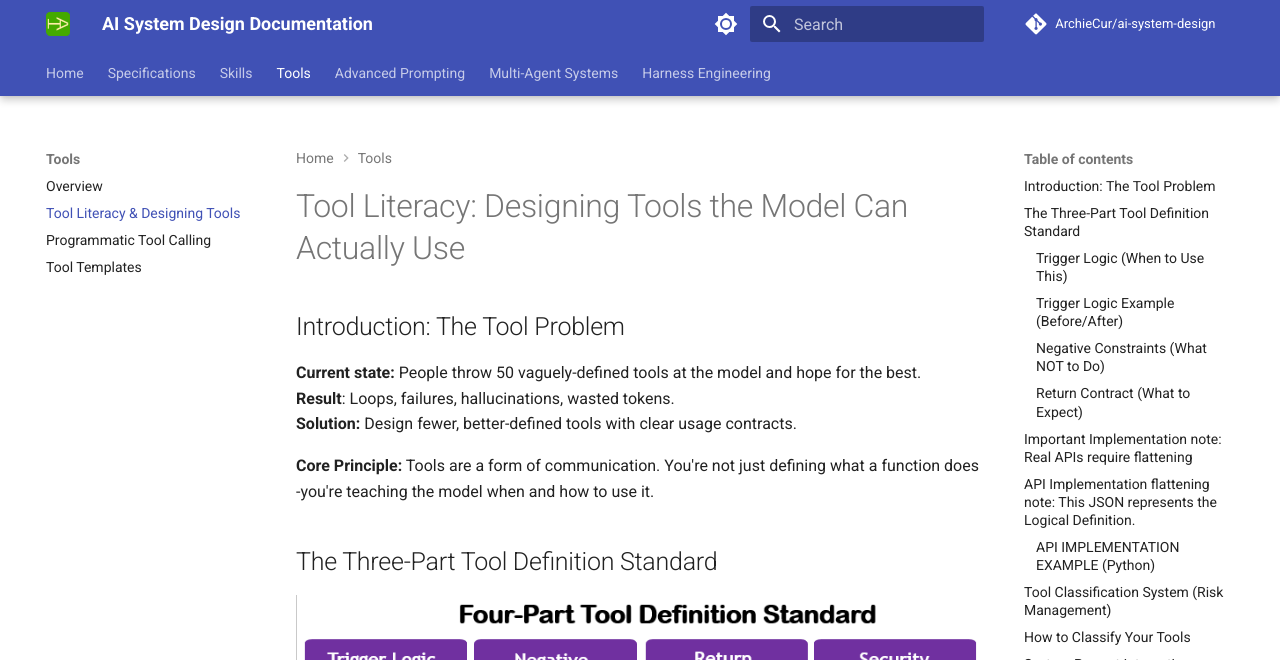
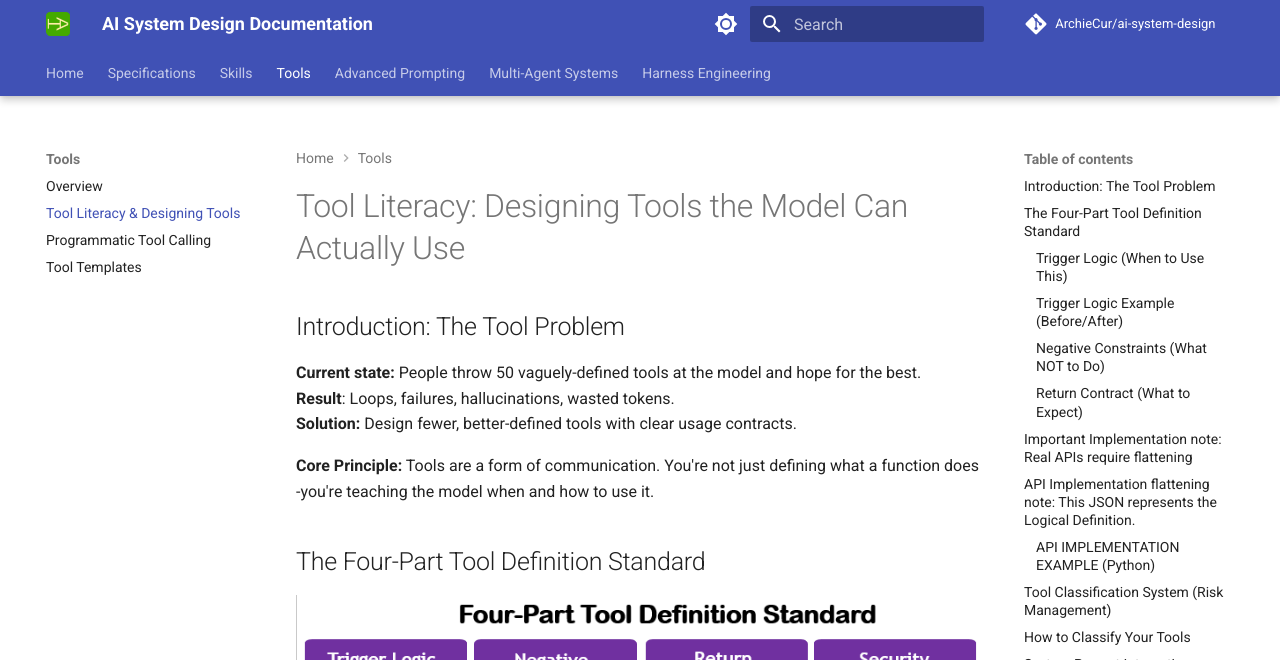
Before and after one commit to ArchieCur/ai-system-design, an MkDocs documentation site: the page built from docs/tools/Tool_Literacy_Designing_Tools.md, in a window 1280 px wide and 900 px high. Shown: the top 660 px of the window. Built offline with MkDocs 1.6.1 and Material for MkDocs 9.7.7, drawn with Linux system fonts in a browser that asks for light colours; comment, search, counter and statistics services are not loaded.

Commit message:
Update tool definition standard from three to four parts

```diff
--- a/docs/tools/Tool_Literacy_Designing_Tools.md
+++ b/docs/tools/Tool_Literacy_Designing_Tools.md
@@ -9,7 +9,7 @@
 **Core Principle:** Tools are a form of communication. You're not just defining what a function does
 -you're teaching the model when and how to use it.
 
-## The Three-Part Tool Definition Standard
+## The Four-Part Tool Definition Standard
 
 ![The Part Tool Definition Standard](../assets/4_part_tool_definition.png)
 
```
